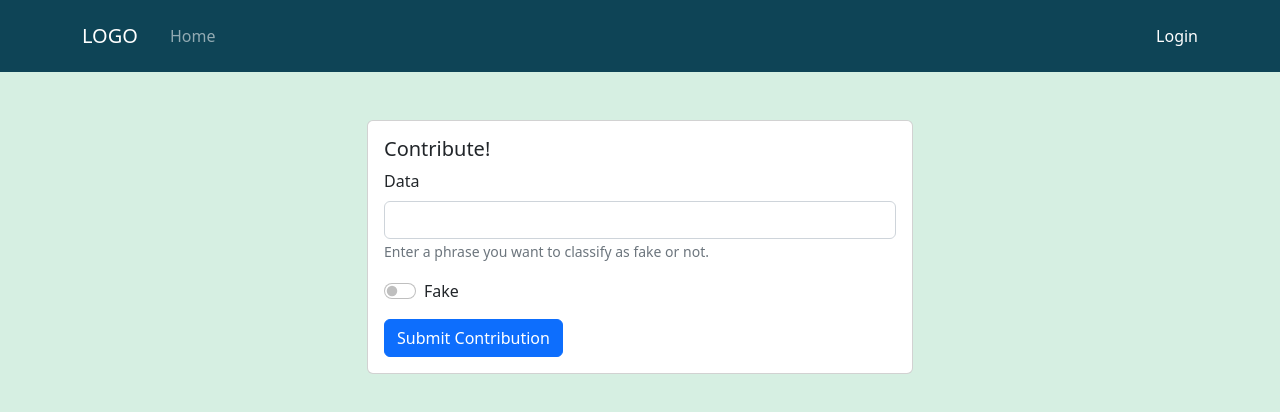
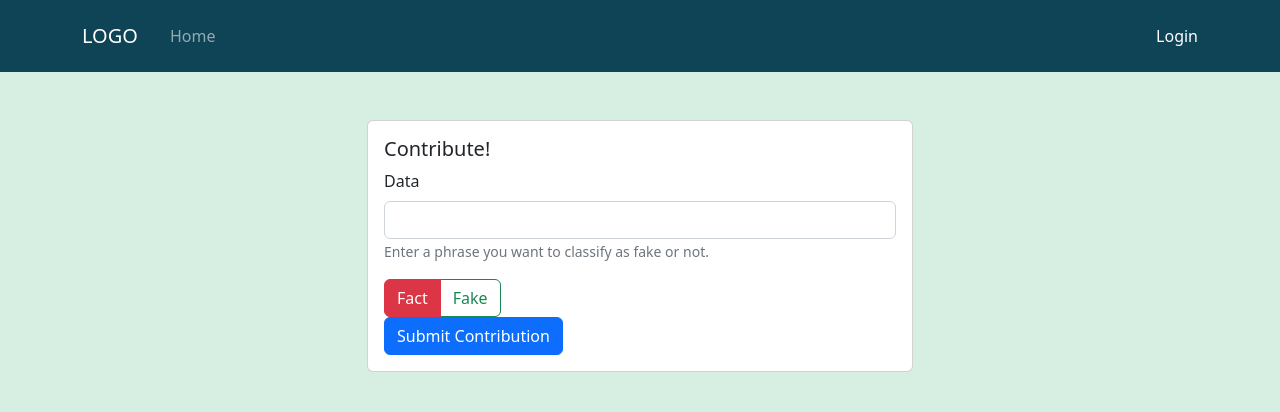
Before and after one commit to mitdcjerson/hackathonfrontend, a React (Create React App) app: page /contribute in a window 1280 px wide. Shown: the top 412 px of the page. Built offline with nearby package versions, Linux system fonts and the light colour scheme.

Commit message:
Added Radio Buttons for

```diff
--- a/src/components/Contribute.js
+++ b/src/components/Contribute.js
@@ -2,23 +2,38 @@ import Button from 'react-bootstrap/Button';
 import Form from 'react-bootstrap/Form';
 import 'bootstrap/dist/css/bootstrap.min.css';
 import { Card, Col, Container, Row } from 'react-bootstrap';
-import { useState } from 'react';
+import ButtonGroup from 'react-bootstrap/ButtonGroup';
+import ToggleButton from 'react-bootstrap/ToggleButton';
+import { useEffect, useState } from 'react';
 
 const Contribute = () => {
     const [data, setData] = useState("");
-    const [isFake, setIsFake] = useState(false);
+    const [radioValue, setRadioValue] = useState('fact');
+
+    const radios = [
+        { name: 'Fact', value: 'fact' },
+        { name: 'Fake', value: 'fake' },
+      ];
+
 
     const handleOnChange = (event) => {
         setData(event.target.value);
     }
 
-    const handleOnClickFake = (event) => {
-        setIsFake(!isFake);
+    const handleOnChangeRadio = (event) => {
+        setRadioValue(event.currentTarget.value);
     }
 
     const handleSubmit = (event) =>{
         event.preventDefault();
 
+        let isFake = false;
+        if (radioValue == "fact") {
+            isFake = false;
+        }
+        else if (radioValue == "fake") {
+            isFake = true;
+        }
 
         const info = {
             text: data,
@@ -45,7 +60,7 @@ const Contribute = () => {
                             <Card.Body>
                                 <Card.Title>Contribute!</Card.Title>
                                 <Form onSubmit={handleSubmit}>
-                                    <Form.Group className="mb-3" controlId="formBasicEmail">
+                                    <Form.Group className="mb-3">
                                         <Form.Label htmlFor="inputData">Data</Form.Label>
                                         <Form.Control
                                             type="text"
@@ -59,7 +74,7 @@ const Contribute = () => {
                                         </Form.Text>
                                     </Form.Group>
 
-                                    <Form.Group className="mb-3" controlId="formBasicCheckbox">
+                                    {/* <Form.Group className="mb-3" controlId="formBasicCheckbox">
                                         <Form.Check
                                             type="switch"
                                             id="custom-switch"
@@ -67,7 +82,26 @@ const Contribute = () => {
                                             value={isFake}
                                             onClick={handleOnClickFake}
                                         />
-                                    </Form.Group>
+                                    </Form.Group> */}
+
+                                    <ButtonGroup>
+                                        {radios.map((radio, idx) => (
+                                        <ToggleButton
+                                            key={idx}
+                                            id={`radio-${idx}`}
+                                            type="radio"
+                                            variant={idx % 2 ? 'outline-success' : 'outline-danger'}
+                                            name="radio"
+                                            value={radio.value}
+                                            checked={radioValue === radio.value}
+                                            onChange={handleOnChangeRadio}
+                                        >
+                                            {radio.name}
+                                        </ToggleButton>
+                                        ))}
+                                    </ButtonGroup>
+
+                                    <br />
 
                                     <Button variant="primary" type="submit">
                                         Submit Contribution
```
